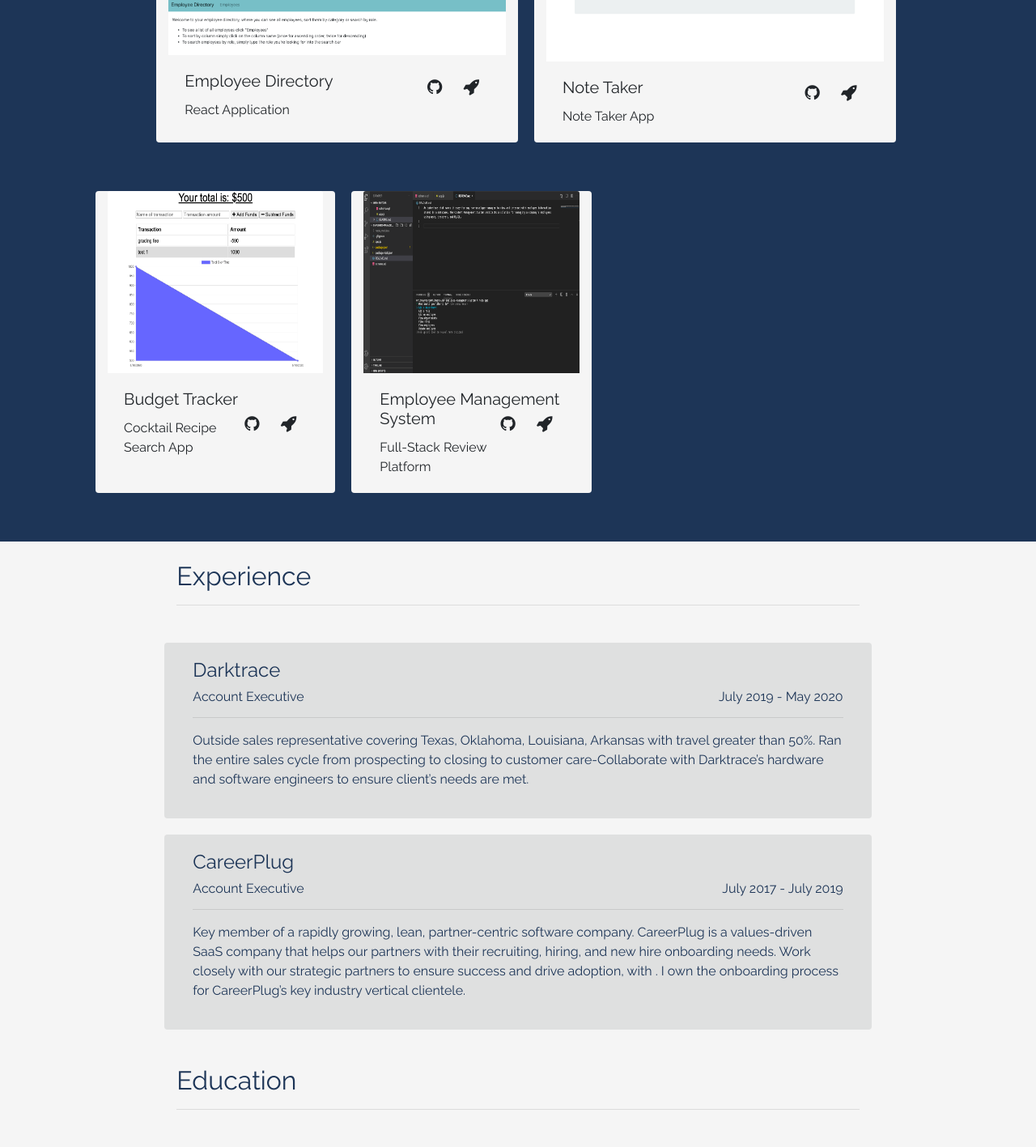
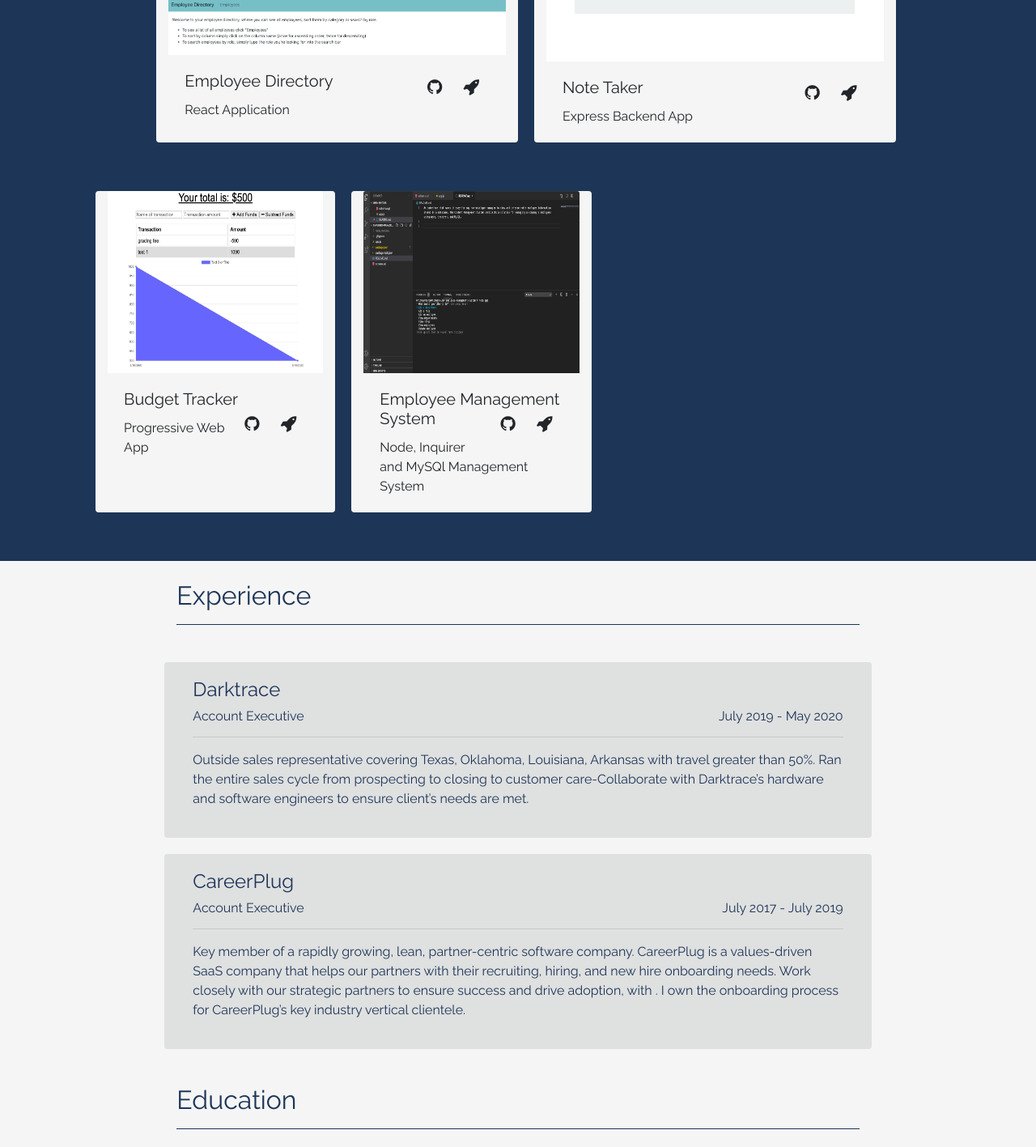
Before and after one commit to jwhityoung/Portfolio, a React (Create React App) app: page / in a window 1280 px wide. Shown: the part 1300-2717 px from the top of the page at 81% size. Built offline with nearby package versions, Linux system fonts and the light colour scheme.

Commit message:
small changes

```diff
--- a/src/sections/About.js
+++ b/src/sections/About.js
@@ -4,8 +4,6 @@
 const styles = {
     titleStyle: {
       textAlign: "left",
-      borderBottomColor: 'black',
-    borderBottomWidth: 1,
     marginBottom: "30px"
     },
    aboutStyle: {
@@ -33,7 +31,7 @@
             </div>
             <div className="col-md-8 mb-10" style={styles.titleStyle}>
                 <h2>Joyce Young</h2>
-                <hr/>
+                <hr style={{borderColor: "#1D3557"}}/>
                 <h4>Full Stack Web Developer</h4>
             </div>
             <div className="row about-row">
--- a/src/sections/Contact.js
+++ b/src/sections/Contact.js
@@ -8,7 +8,7 @@
 
     },
     cardStyle: {
-        marginRight: "10px",
+        marginRight: "15px",
         marginBottom: "50px",
         backgroundColor: "#F1FAEE"
     }
@@ -23,7 +23,7 @@
                     </div>
                     <div className="col-md-8 mb-10 pt-4" >
                         <h2>Contact Me</h2>
-                        <hr />
+                        <hr style={{borderColor: "#F1FAEE"}}/>
                     </div>
                 </div>
 
@@ -32,22 +32,22 @@
                     </div>
                     <div className="card col-md-2 border-0" style={styles.cardStyle}>
                         <div class="card-body"  >
-                            <a href="https://www.linkedin.com/in/jwhityoung/"><i class="fa fa-linkedin-square fa-3x" aria-hidden="true"></i></a>
+                            <a href="https://www.linkedin.com/in/jwhityoung/"><i class="fa fa-linkedin-square fa-2x" aria-hidden="true"></i></a>
                         </div>
                     </div>
                     <div className="card col-md-2 border-0" style={styles.cardStyle}>
                         <div class="card-body"  >
-                            <a href="https://github.com/jwhityoung"><i class="fa fa-github fa-3x" aria-hidden="true"></i></a>
+                            <a href="https://github.com/jwhityoung"><i class="fa fa-github fa-2x" aria-hidden="true"></i></a>
                         </div>
                     </div>
                     <div className="card col-md-2 border-0" style={styles.cardStyle}>
                         <div class="card-body"  >
-                        <a href = "mailto: jwhityoung@gmail.com"><i class="fa fa-envelope-o fa-3x" aria-hidden="true"></i></a>
+                        <a href = "mailto: jwhityoung@gmail.com"><i class="fa fa-envelope-o fa-2x" aria-hidden="true"></i></a>
                         </div>
                     </div>
                     <div className="card col-md-2 border-0" style={styles.cardStyle}>
                         <div class="card-body">
-                            <a class="place mb-2" href="#"><i class="fa fa-file fa-3x" aria-hidden="true"></i></a>
+                            <a class="place mb-2" href="#"><i class="fa fa-file fa-2x" aria-hidden="true"></i></a>
                         </div>
                     </div>
                 </article>
--- a/src/sections/Experience.js
+++ b/src/sections/Experience.js
@@ -3,8 +3,6 @@
 const styles = {
     titleStyle: {
         textAlign: "left",
-        borderBottomColor: '#F8F4F1',
-        borderBottomWidth: 1,
         marginBottom: "30px",
     },
     sectionStyle: {
@@ -29,7 +27,7 @@
                     </div>
                     <div className="col-md-8 mb-10 pt-4" >
                         <h2>Experience</h2>
-                        <hr />
+                        <hr style={{borderColor: "#1D3557"}}/>
                     </div>
                 </div>
                 <article className="row" style={styles.cardStyle}>
@@ -71,7 +69,7 @@
                     </div>
                     <div className="col-md-8 mb-10 pt-4" style={styles.titleStyle}>
                         <h2>Education</h2>
-                        <hr />
+                        <hr style={{borderColor: "#1D3557"}}/>
                     </div>
                 </div>
                 <article className="row" style={styles.cardStyle}>
--- a/src/sections/Projects.js
+++ b/src/sections/Projects.js
@@ -34,7 +34,7 @@
                 </div>
                 <div className="col-md-8 mb-10 pt-4" style={styles.titleStyle}>
                     <h2>Projects</h2>
-                    <hr style={{ color: "#F8F4F1" }} />
+                    <hr style={{borderColor: "#F1FAEE"}} />
                 </div>
             </div>
             <div className="row">
@@ -81,7 +81,7 @@
                             <h5 className="card-title">Note Taker<span style={{float: "right"}}>
                             <a href="https://github.com/jwhityoung/Note-Taker" className="btn"><i class="fa fa-github fa-lg" aria-hidden="true"></i></a>
                             <a href="https://all-the-notes.herokuapp.com/" className="btn"><i class="fa fa-rocket fa-lg" aria-hidden="true"></i></a></span></h5>
-                            <p className="card-text">Note Taker App</p>
+                            <p className="card-text">Express Backend App</p>
 
                         </div>
 
@@ -96,7 +96,7 @@
                             <h5 className="card-title">Budget Tracker<span style={{float: "right"}}>
                             <a href=" https://github.com/jwhityoung/BudgetTracker" className="btn"><i class="fa fa-github fa-lg" aria-hidden="true"></i></a>
                             <a href="https://track-that-money.herokuapp.com/" className="btn"><i class="fa fa-rocket fa-lg" aria-hidden="true"></i></a></span></h5>
-                            <p className="card-text">Cocktail Recipe Search App</p>
+                            <p className="card-text">Progressive Web App</p>
 
                         </div>
 
@@ -107,7 +107,7 @@
                             <h5 className="card-title">Employee Management System<span style={{float: "right"}}>
                             <a href="https://github.com/jwhityoung/Employee-Management-System" className="btn"><i class="fa fa-github fa-lg" aria-hidden="true"></i></a>
                             <a href="https://drive.google.com/file/d/1H1cb5sc8B8DBpUD27gvBG5K7Ck9Ru7u3/view" className="btn"><i class="fa fa-rocket fa-lg" aria-hidden="true"></i></a></span></h5>
-                            <p className="card-text">Full-Stack Review Platform</p>
+                            <p className="card-text">Node, Inquirer and MySQl Management System</p>
 
                         </div>
 
```
